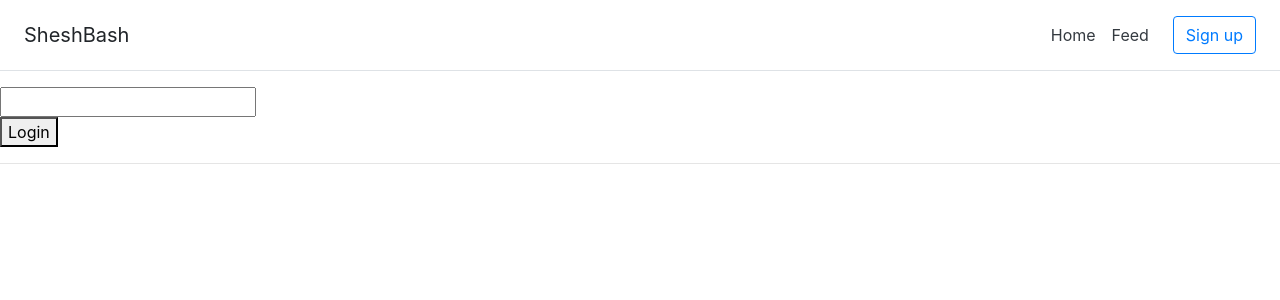
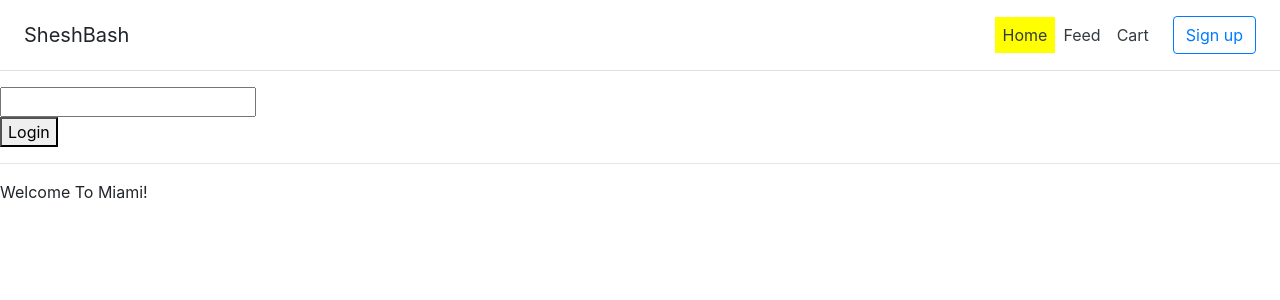
Before and after one commit to eliraneliassy/cellebrite-course-project, an Angular app: page /home in a window 1280 px wide. Before the commit this address led to /. Shown: the top 300 px of the page. Built offline with nearby package versions, Linux system fonts and the light colour scheme.

Commit message:
add shopping cart

```diff
--- a/src/app/app.module.ts
+++ b/src/app/app.module.ts
@@ -12,6 +12,7 @@ import { DiscountPipe } from './pipes/discount.pipe';
 import { HomeComponent } from './components/home/home.component';
 import { FeedComponent } from './components/feed/feed.component';
 import { HeaderComponent } from './components/header/header.component';
+import { CartComponent } from './components/cart/cart.component';
 
 
 @NgModule({
@@ -23,7 +24,8 @@ import { HeaderComponent } from './components/header/header.component';
     DiscountPipe,
     HomeComponent,
     FeedComponent,
-    HeaderComponent
+    HeaderComponent,
+    CartComponent
   ],
   imports: [
     BrowserModule,
--- /dev/null
+++ b/src/app/components/cart/cart.component.html
@@ -0,0 +1,7 @@
+<div class="shopping-cart" >
+    My Shopping cart:
+    <div *ngFor="let item of shoppingCart">
+        <app-item [itemInput]="item"
+        [existInCart]="existInCart(item)"></app-item>
+    </div>
+</div>
--- /dev/null
+++ b/src/app/components/cart/cart.component.ts
@@ -0,0 +1,24 @@
+import { ShoppingCartService } from './../../services/shopping-cart.service';
+import { Component, OnInit } from '@angular/core';
+import { Item } from 'src/app/item';
+
+@Component({
+  selector: 'app-cart',
+  templateUrl: './cart.component.html',
+  styleUrls: ['./cart.component.scss']
+})
+export class CartComponent implements OnInit {
+
+  shoppingCart: Item[] = [];
+
+  constructor(private shoppingCartService: ShoppingCartService) { }
+
+  ngOnInit() {
+    this.shoppingCart = this.shoppingCartService.items;
+  }
+
+  existInCart(item: Item): boolean {
+    return this.shoppingCartService.existInCart(item);
+  }
+
+}
--- a/src/app/components/header/header.component.html
+++ b/src/app/components/header/header.component.html
@@ -1,8 +1,10 @@
 <div class="d-flex flex-column flex-md-row align-items-center p-3 px-md-4 mb-3 bg-white border-bottom box-shadow">
   <h5 class="my-0 mr-md-auto font-weight-normal">SheshBash</h5>
   <nav class="my-2 my-md-0 mr-md-3">
-    <a class="p-2 text-dark" routerLink="/">Home</a>
-    <a class="p-2 text-dark link" (click)="goToFeed()">Feed</a>
+    <a class="p-2 text-dark" routerLink="/home" routerLinkActive="active"
+    [routerLinkActiveOptions]="{exact:true}">Home</a>
+    <a class="p-2 text-dark link" routerLink="/feed" routerLinkActive="active">Feed</a>
+    <a class="p-2 text-dark link" routerLink="/cart" routerLinkActive="active">Cart</a>
 
   </nav>
   <a class="btn btn-outline-primary" href="#">Sign up</a>
--- a/src/app/components/header/header.component.scss
+++ b/src/app/components/header/header.component.scss
@@ -1,3 +1,7 @@
 .link{
     cursor: pointer;
 }
+
+.active{
+    background-color: yellow;
+}
```
Also changed, not shown: src/app/app-routing.module.ts (+5 -2 lines), src/app/app.component.html (+1 -6 lines), src/app/components/cart/cart.component.scss (added), 1 other file (tests, documents, lock files or other folders).
